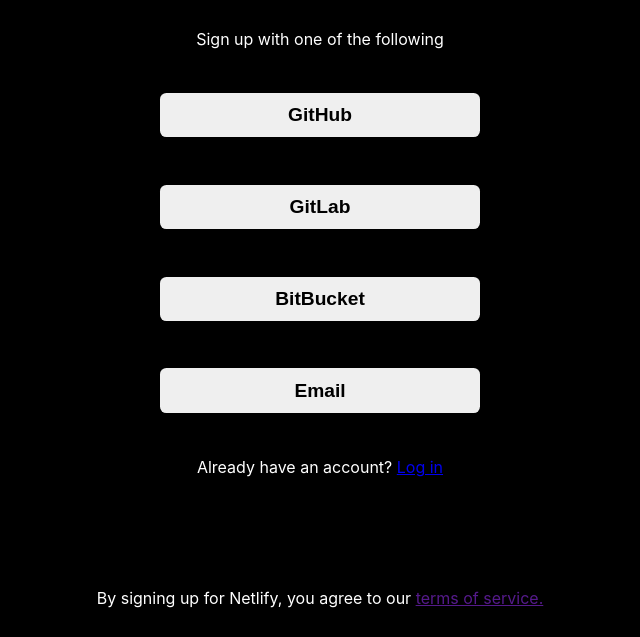
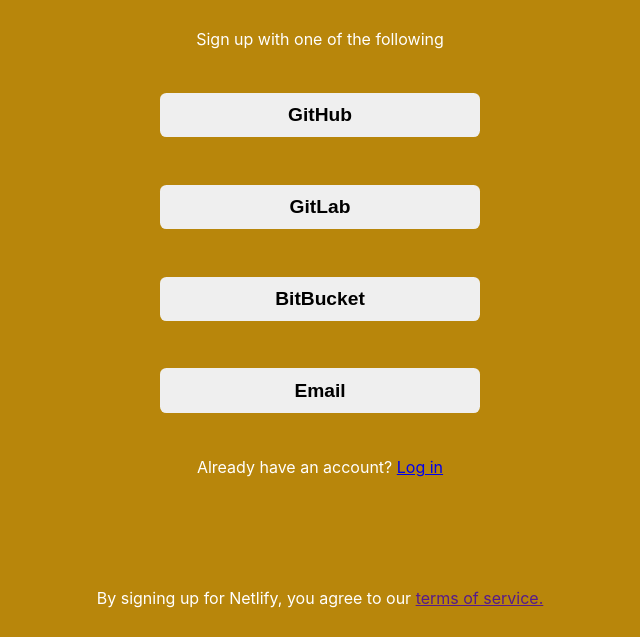
Before and after one commit to Ruthlessroy/netlifysignuppage, a plain HTML site: page index.html in a window 1280 px wide. Shown: the part 163-800 px from the top of the page, without its empty margins (320-960 px from the left). Drawn offline with Linux system fonts and the light colour scheme.

Commit message:
Background color change

```diff
--- a/style.css
+++ b/style.css
@@ -4,7 +4,7 @@
     margin: 0;
 }
 body{
-    background-color: black;
+    background-color: darkgoldenrod;
     color: white;
     font-family: -apple-system, BlinkMacSystemFont, 'Segoe UI', Roboto, Oxygen, Ubuntu, Cantarell, 'Open Sans', 'Helvetica Neue', sans-serif;
 }
```
